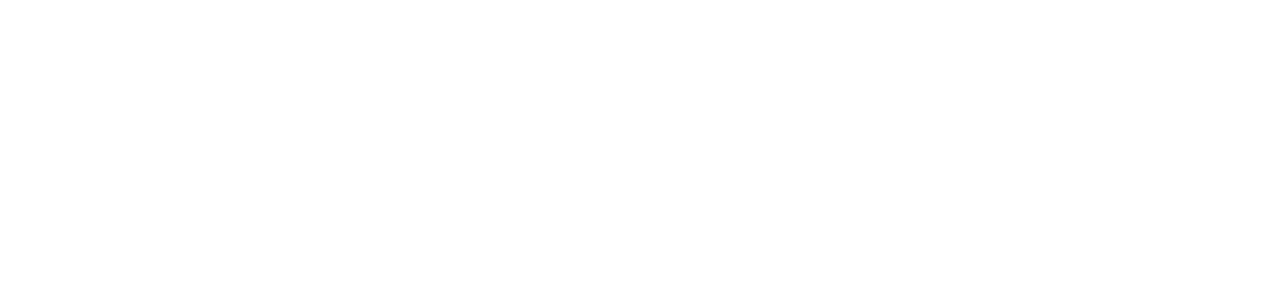
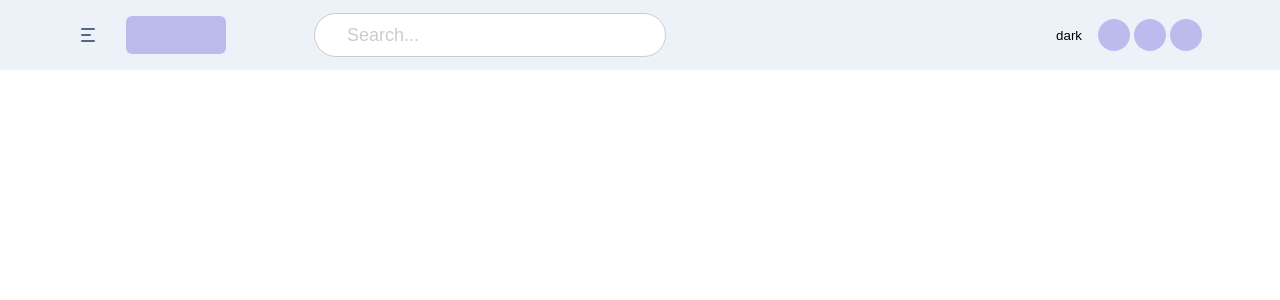
Before and after one commit to yunojang-wizcore/dashboard, a React (Create React App) app: page / in a window 1280 px wide. Shown: the top 300 px of the page. Built offline with nearby package versions, Linux system fonts and the light colour scheme.

Commit message:
layout header navbar

```diff
--- a/src/App.tsx
+++ b/src/App.tsx
@@ -1,9 +1,45 @@
+import { css } from "@emotion/css";
+
+import { color, range } from "style/theme";
+
+import Navbar from "Components/Navbar";
+
 function App() {
   return (
-    <div className="App">
+    <main className={app}>
+      <div className={container}>
+        <Navbar />
 
-    </div>
+
+      </div>
+    </main>
   );
 }
 
 export default App;
+
+interface RangeInfo {
+  maxWidth: number,
+  range:string,
+}
+
+const CONTENT_WIDTH:number[] = [1480, 1140, 960, 720, 540];
+const createMedia = (info:RangeInfo) => `
+  @media ${info.range} {
+    max-width: ${info.maxWidth}px;
+  }
+`
+const responsiveStyle =
+  Object.values(range)
+  .map<RangeInfo>((range,i) =>({range, maxWidth :CONTENT_WIDTH[i]})).reverse()
+  .reduce((style,info) => style += createMedia(info),"");
+
+const app = css`
+  background: ${color.mainColor};
+`;
+
+const container= css`
+    margin:  auto;
+
+    ${responsiveStyle}
+`;
--- /dev/null
+++ b/src/Components/Navbar/Components/NavToggleButton.tsx
@@ -0,0 +1,34 @@
+import { FC, MouseEventHandler } from "react";
+import { css } from "@emotion/css";
+
+import NavToggleIcon from "./NavToggleIcon";
+
+interface NavToggleButtonProps {
+  isOpen : boolean,
+  onClick : MouseEventHandler
+}
+
+const NavToggleButton: FC<NavToggleButtonProps> = ({onClick, isOpen}) => {
+  return (
+    <button className={buttonWrapCls} onClick={onClick}>
+      <NavToggleIcon isOpen={isOpen}/>
+    </button>
+  );
+}
+
+export default NavToggleButton;
+
+const buttonWrapCls = css`
+  width: 40px;
+  height: 40px;
+  padding: 6px;
+  border-radius: 50%;
+  transition-duration: .2s;
+  transition-property: background;
+  &:hover {
+    background: #DDE3ED;
+  }
+  &:active {
+    box-shadow: inset 0px 0px 5px 0px rgba(50,50,50,0.5);
+  }
+`;
--- /dev/null
+++ b/src/Components/Navbar/Components/NavToggleIcon.tsx
@@ -0,0 +1,54 @@
+import { FC } from "react";
+import { css } from "@emotion/css";
+
+import { map, range } from 'utils';
+
+interface NavToggleIconProps {
+  isOpen: boolean
+}
+
+const NavToggleIcon: FC<NavToggleIconProps> = ({isOpen}) => {
+  const open = isOpen ? openCls : closeCls;
+  const classes = `${defaultCls} ${open}`
+
+  // input number, return JSX list
+  const listSpan = (l: number, className:string) => map<number, JSX.Element>((n)=><span key={n} className={className}/>, range(l));
+
+  return (
+    <div className={classes}>
+      {listSpan(3, spanCls)}
+    </div>
+  );
+}
+
+export default NavToggleIcon;
+
+const defaultCls = css`
+  height: 100%;
+  padding: 5px;
+  display: flex;
+  flex-direction: column;
+  justify-content: space-around;
+  align-items: flex-start;
+`;
+
+const openCls = css`
+  span {
+    width: 100%;
+  }
+`
+const closeCls = css`
+  span:nth-child(1), span:nth-child(3) {
+    width: 75%;
+  }
+  span:nth-child(2) {
+    width: 55%;
+  }
+`
+
+const spanCls = css`
+  height: 2px;
+  background: #556688;
+  transition: .2s cubic-bezier(0,0,0,1);
+  border-radius: 10px
+`;
--- /dev/null
+++ b/src/Components/Navbar/Components/ToggleDarkButton.tsx
@@ -0,0 +1,16 @@
+import { FC, MouseEventHandler } from "react";
+
+interface ToggleDarkButtonProps {
+  isOpen : boolean,
+  onClick : MouseEventHandler
+}
+
+const ToggleDarkButton: FC<ToggleDarkButtonProps> = ({onClick, isOpen:isDark}) => {
+  const tempText:string = isDark ? 'day' : 'dark';
+
+  return (
+    <button onClick={onClick}>{tempText}</button>
+  );
+}
+
+export default ToggleDarkButton;
--- /dev/null
+++ b/src/Components/Navbar/SearchForm.tsx
@@ -0,0 +1,40 @@
+import { FC } from "react";
+import { css } from "@emotion/css";
+import { size } from "style/theme";
+
+interface SearchFormProps {
+
+}
+
+const SearchForm: FC<SearchFormProps> = () => {
+  return (
+    <form className={formCls}>
+      <input className={inputCls} placeholder="Search..."/>
+    </form>
+  );
+}
+
+export default SearchForm;
+
+const formCls = css`
+  height: 100%;
+  width: 22em;
+
+  @media (max-width :${size.labtop}) {
+    display: none;
+  }
+`;
+
+const inputCls = css`
+  padding: 0 2rem;
+  height: 100%;
+  width: 100%;
+  line-height: 1.7;
+  border-radius: 50rem;
+  border: 1px solid #ccc;
+  font-size: 18px;
+
+  &::placeholder {
+    color: #ccccd0;
+  }
+`;
--- /dev/null
+++ b/src/Components/Navbar/UserMenu.tsx
@@ -0,0 +1,34 @@
+import { FC } from "react";
+import { css } from "@emotion/css";
+import { color } from "style/theme";
+
+interface UserMenuProps {
+
+}
+
+const UserMenu: FC<UserMenuProps> = () => {
+  return (
+    <ul className={userMenu}>
+      <li></li>
+      <li></li>
+      <li></li>
+    </ul>
+  );
+}
+
+export default UserMenu;
+
+const userMenu = css`
+  width: 100%;
+  display: flex;
+  align-items: center;
+  gap: 4px;
+
+  li {
+    width: 2em;
+    height: 2em;
+    background: ${color.testColor};
+    border-radius: 50%;
+    flex: 1;
+  }
+`;
--- /dev/null
+++ b/src/Components/Navbar/index.tsx
@@ -0,0 +1,78 @@
+import { css } from "@emotion/css";
+import { FC } from "react";
+
+import useToggle from "hooks/useToggle";
+
+import SearchForm from "./SearchForm";
+import UserMenu from "./UserMenu";
+import NavToggleButton from "./Components/NavToggleButton";
+import ToggleDarkButton from "./Components/ToggleDarkButton";
+
+import { color, size } from "style/theme";
+
+interface NavbarProps {}
+
+const Navbar: FC<NavbarProps> = () => {
+  const [navOpen, navToggle] = useToggle(false);
+  const [darkOpen, darkToggle] = useToggle(false);
+
+  return (
+    <header className={headerCls}>
+      <div className={LeftSection}>
+        <NavToggleButton isOpen={navOpen} onClick={navToggle} />
+        <div className={logoWrapper}></div>
+      </div>
+
+      <div className={rightSection}>
+        <SearchForm />
+
+        <div className={menuCls}>
+          <ToggleDarkButton isOpen={darkOpen} onClick={darkToggle} />
+          <UserMenu />
+        </div>
+      </div>
+    </header>
+  );
+}
+
+export default Navbar;
+
+const headerCls = css`
+  position: sticky;
+  top: 0;
+  height: 70px;
+  display: flex;
+  gap: 5em;
+`;
+
+const LeftSection = css`
+  height: 100%;
+  display: flex;
+  align-items: center;
+  padding: 1em 0;
+  gap: 1em;
+`;
+
+const rightSection = css`
+  padding: 0.8em .5em;
+  display: flex;
+  flex : 1;
+  justify-content: space-between;
+
+  @media (max-width :${size.labtop}) {
+    justify-content: flex-end;
+  }
+`;
+
+const menuCls = css`
+  display: flex;
+  gap: 1em;
+`;
+
+const logoWrapper = css`
+  height: 100%;
+  width: 100px;
+  overflow: hidden;
+  border-radius: 6px;
+  background: ${color.testColor};
+`
--- /dev/null
+++ b/src/hooks/useToggle.ts
@@ -0,0 +1,17 @@
+import { useState } from "react";
+
+type returnType = [boolean, ()=>void];
+
+const useToggle = (init: boolean): returnType => {
+  const [isOpen, setIsOpen] = useState<boolean>(init);
+
+  const toggle = () => {
+    setIsOpen(now => !now);
+  }
+
+  return [
+    isOpen, toggle
+  ]
+}
+
+export default useToggle;
--- a/src/index.tsx
+++ b/src/index.tsx
@@ -7,9 +7,6 @@
 const globalStyle = css`
   * {
     box-sizing: border-box;
-  }
-
-  html,body  {
     margin: 0;
     padding: 0;
   }
@@ -17,7 +14,16 @@
   button {
     cursor: pointer;
     border: none;
+    user-select: none;
     background: none;
+  }
+
+  input {
+    outline: none;
+  }
+
+  ul {
+    list-style-type: none;
   }
 `;
 
--- /dev/null
+++ b/src/style/theme.ts
@@ -0,0 +1,20 @@
+export const size = {
+  desktop: '1540px',
+  labtop: '1200px',
+  tablet :'992px',
+  tabletSmall: '768px',
+  mobile: '576px',
+}
+
+export const range = {
+  desktop: `(min-width: ${size.desktop})`,
+  labtop: `(min-width: ${size.labtop})`,
+  tablet: `(min-width: ${size.tablet})`,
+  tabletSmall: `(min-width: ${size.tabletSmall})`,
+  mobile: `(min-width: ${size.mobile})`,
+}
+
+export const color = {
+  mainColor: '#edf2f9',
+  testColor: "#bbbbee"
+}
--- /dev/null
+++ b/src/utils.ts
@@ -0,0 +1,18 @@
+export function* range(l:number):IterableIterator<number> {
+  let i = -1;
+
+  while(++i < l) {
+    yield i;
+  }
+}
+
+export const map = <A,R>(f:(arg:A,idx:number)=>R,iter:IterableIterator<A>):R[] => {
+  const res:R[] = [];
+  let i = -1;
+
+  for (const a of iter) {
+    res.push(f(a, ++i));
+  }
+
+  return res;
+}
--- a/tsconfig.json
+++ b/tsconfig.json
@@ -1,5 +1,6 @@
 {
   "compilerOptions": {
+    "downlevelIteration": true,
     "baseUrl": "src",
     "target": "es5",
     "lib": [
```
